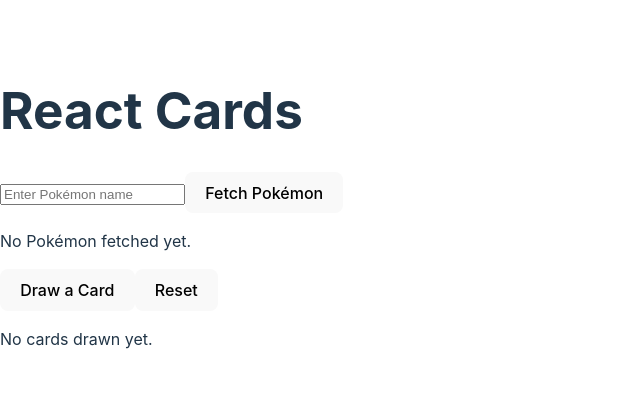
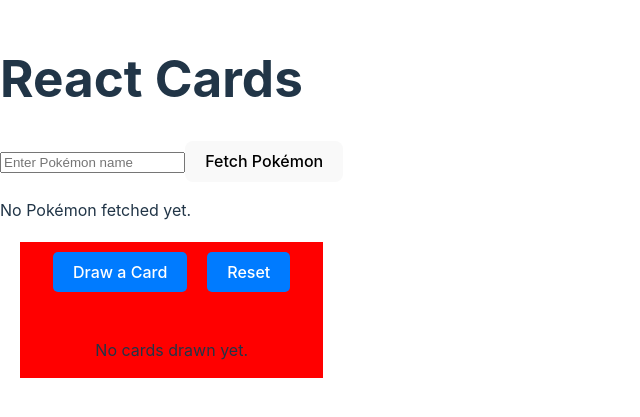
Before and after one commit to blovelace84/react-cards-PokeDex, a React (Vite) app in the folder react-cards-app/: page / in a window 1280 px wide. Shown: the part 193-610 px from the top of the page, without its empty margins (0-640 px from the left). Built offline with nearby package versions, Linux system fonts and the light colour scheme.

Commit message:
Styles for Playing card list component

```diff
--- /dev/null
+++ b/react-cards-app/src/PlayingCardList.css
@@ -0,0 +1,30 @@
+.container{
+    text-align: center;
+    margin: 20px;
+    background-color: red;
+}
+
+.button{
+    margin: 10px;
+    padding: 10px 20px;
+    background-color: #007bff;
+    color: white;
+    border: none;
+    border-radius: 5px;
+    cursor: pointer;
+}
+
+.button:hover{
+    background-color: #0056b3;
+}
+
+.cards{
+    display: flex;
+    justify-content: center;
+    flex-wrap: wrap;
+    margin: 20px;
+}
+
+.card{
+    margin: 10px;
+}
--- a/react-cards-app/src/PlayingCardList.jsx
+++ b/react-cards-app/src/PlayingCardList.jsx
@@ -1,6 +1,7 @@
 import React from "react";
 import useAxios from "./useAxios";
 import PlayingCard from "./PlayingCard";
+import "./PlayingCardList.css";
 
 const BASE_URL = "https://deckofcardsapi.com/api/deck/new/draw/";
 
@@ -8,13 +9,13 @@
   const [cards, addCard, clearCards] = useAxios(BASE_URL);
 
   return(
-    <div>
-      <button onClick={() => addCard()}>Draw a Card</button>
-      <button onClick={clearCards}>Reset</button>
-      <div>
+    <div className="container">
+      <button className="button" onClick={() => addCard()}>Draw a Card</button>
+      <button className="button" onClick={clearCards}>Reset</button>
+      <div className="cards">
         {cards.length > 0 ? (
           cards.map((card, idx) => (
-            <PlayingCard key={idx} image={card.cards[0].image} />
+            <PlayingCard key={idx} image={card.cards[0].image} className="card" />
           ))
         ) : (
           <p>No cards drawn yet.</p>
```
